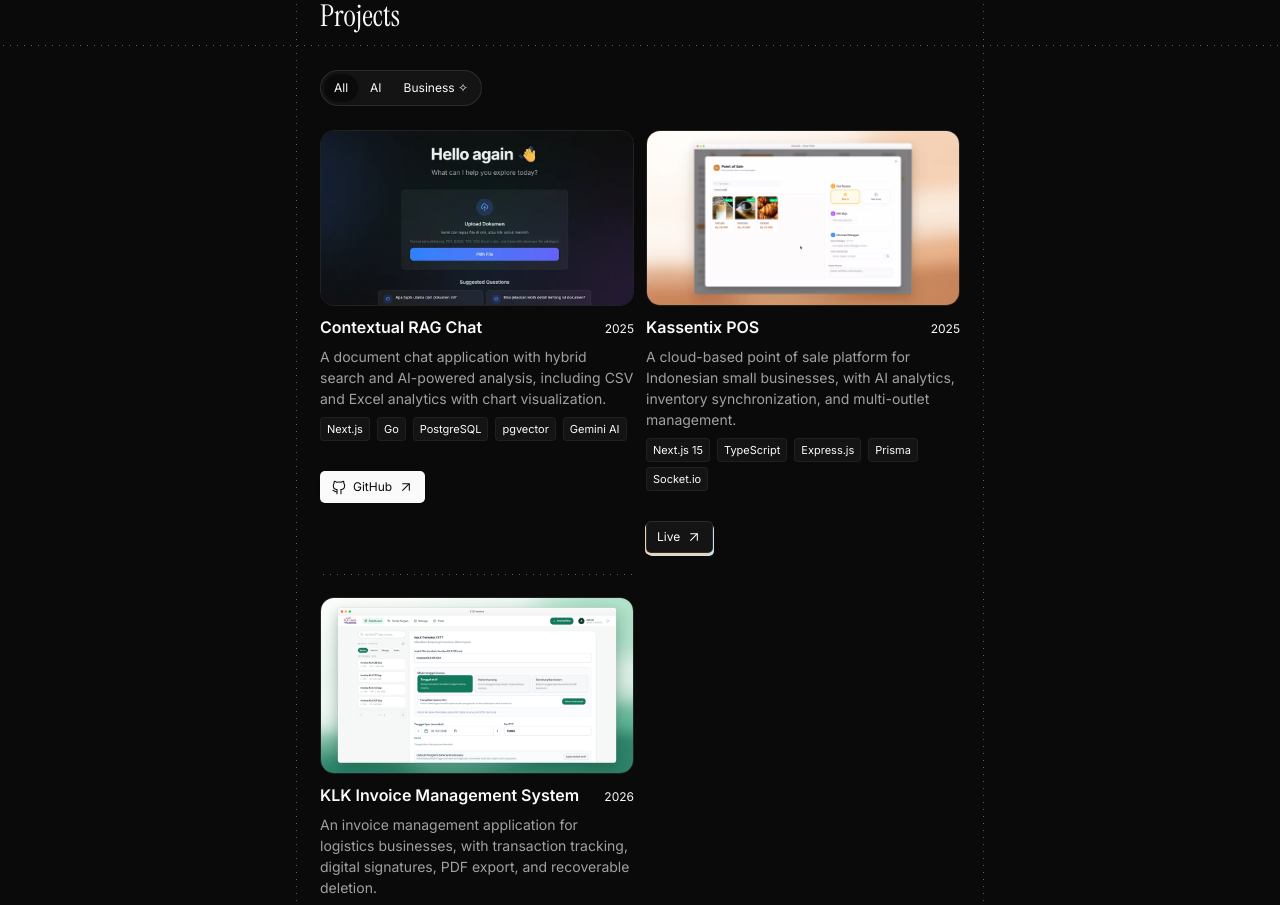
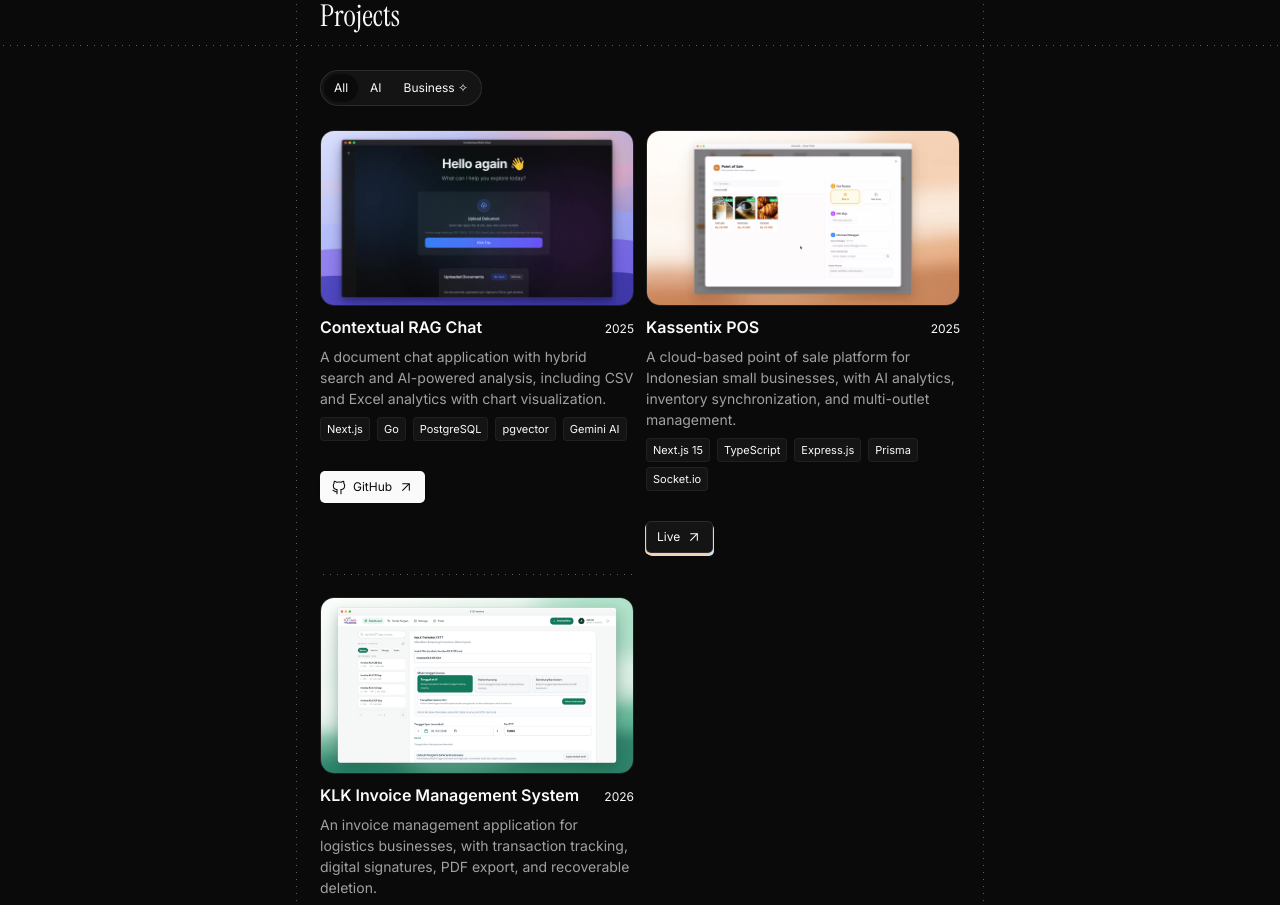
Before and after one commit to Jordannst/dev-folio, a Next.js app: page / in a window 1280 px wide. Shown: the part 1280-2185 px from the top of the page. Built offline with nearby package versions, Linux system fonts and the light colour scheme.

Commit message:
feat(projects): add Contextual RAG 60fps hover preview

```diff
--- a/src/data/portfolio.ts
+++ b/src/data/portfolio.ts
@@ -174,9 +174,10 @@
         "pgvector",
         "Gemini AI"
       ],
-      "image": "/images/rag-chatbot.webp",
-      "imageWidth": 938,
-      "imageHeight": 632,
+      "image": "/images/contextual-rag-showcase-first-frame.jpg",
+      "imageWidth": 1280,
+      "imageHeight": 720,
+      "previewVideo": "/videos/contextual-rag-showcase-720p60.mp4",
       "links": [
         {
           "label": "GitHub",
```
Also changed, not shown: public/images/contextual-rag-showcase-first-frame.jpg (added), 1 other file (tests, documents, lock files or other folders).
